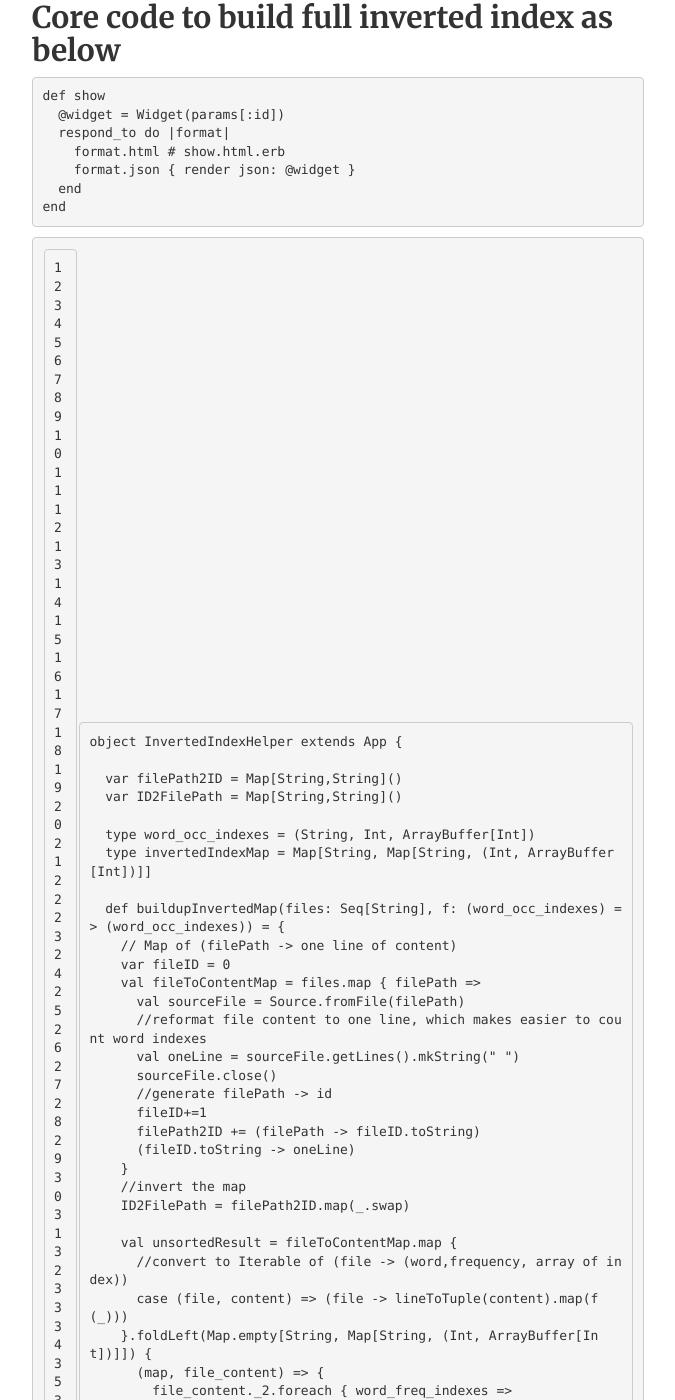
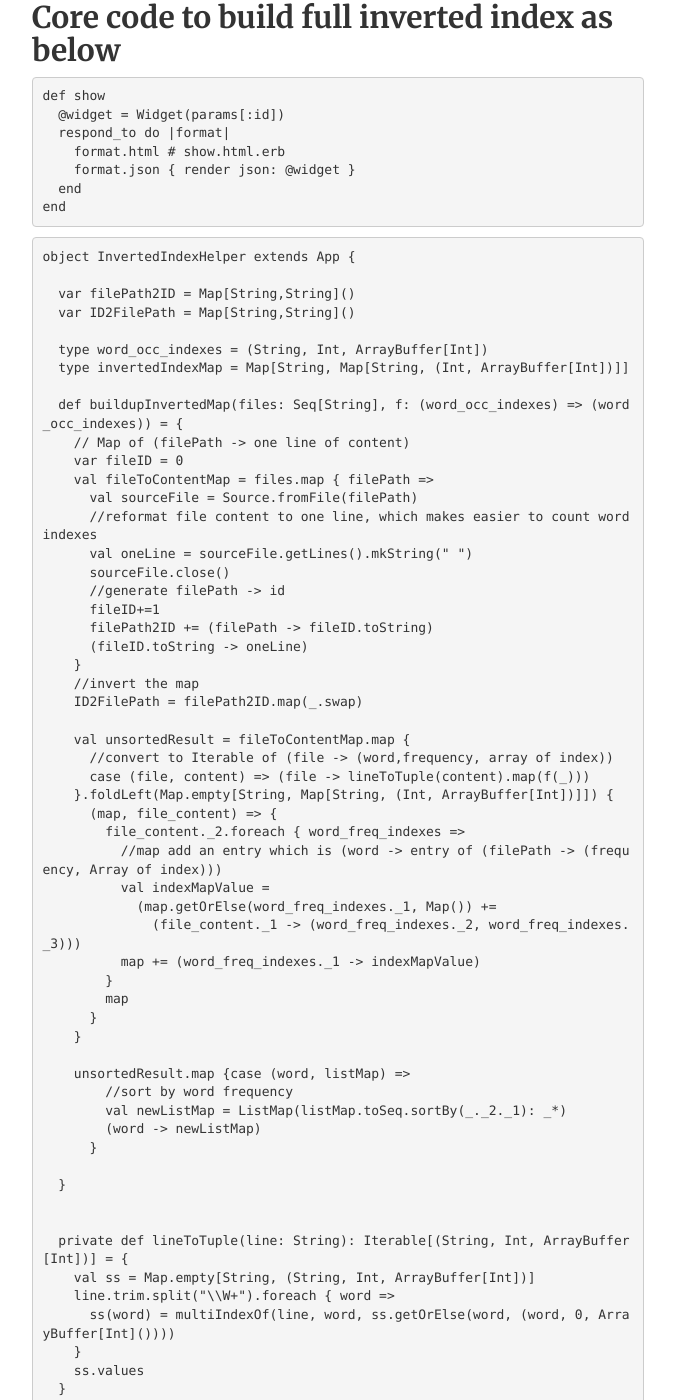
Before and after one commit to flying3615/flying3615.github.io, a Jekyll site: the page built from _posts/2017-03-19-search engine.md, in a window 1280 px wide and 1400 px high, scrolled down 947 px. Shown: the whole window, without its empty margins (302-977 px from the left). Built offline with Jekyll 4.4.1, drawn with Linux system fonts in a browser that asks for light colours; some of the changed text lies outside the part shown.

Commit message:
Update 2017-03-19-search engine.md

```diff
--- a/_posts/2017-03-19-search engine.md
+++ b/_posts/2017-03-19-search engine.md
@@ -38,7 +38,7 @@
 end
 {% endhighlight %}
 
-{% highlight javascript linenos %}
+{% highlight scala %}
 object InvertedIndexHelper extends App {
 
   var filePath2ID = Map[String,String]()
```
